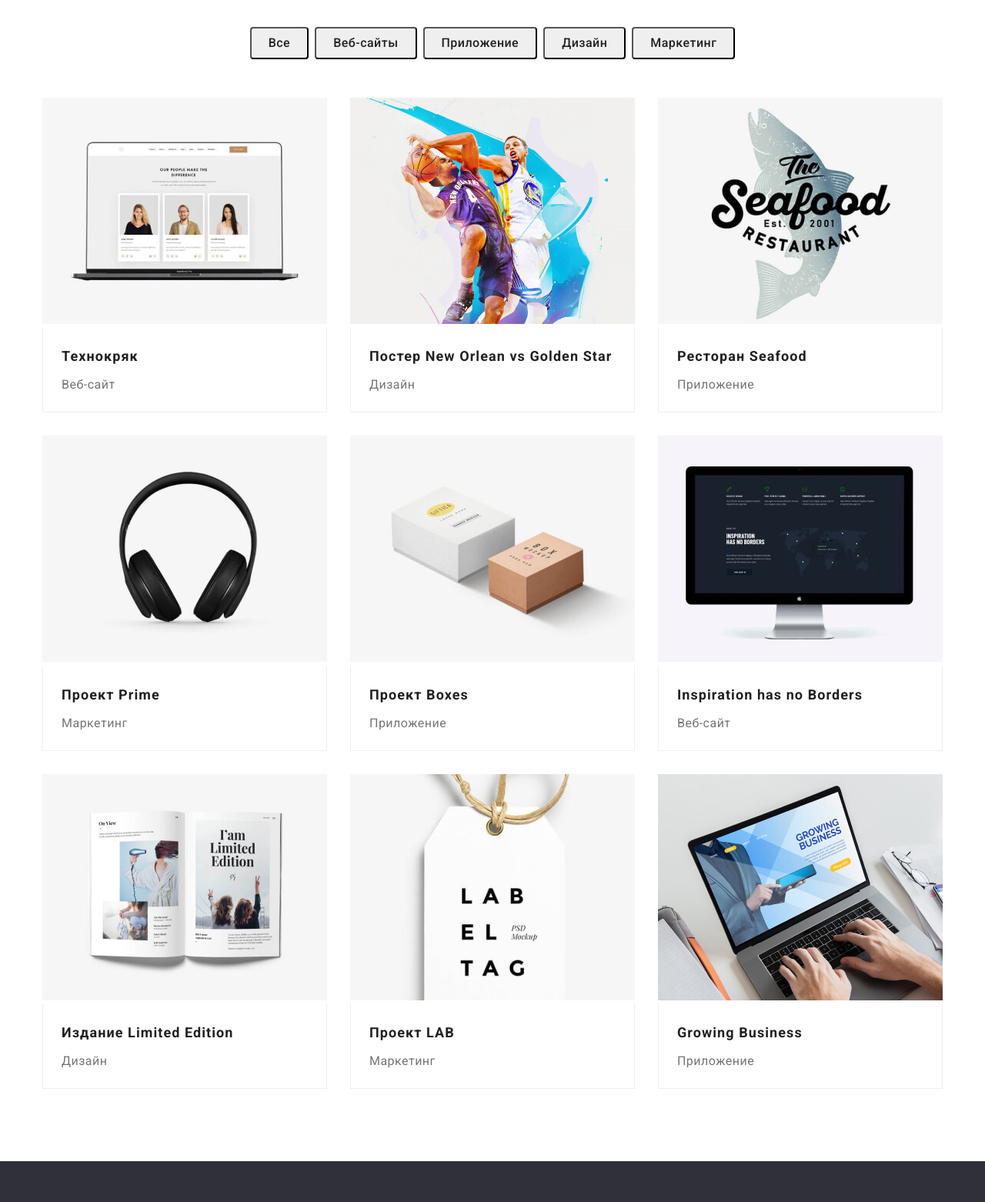
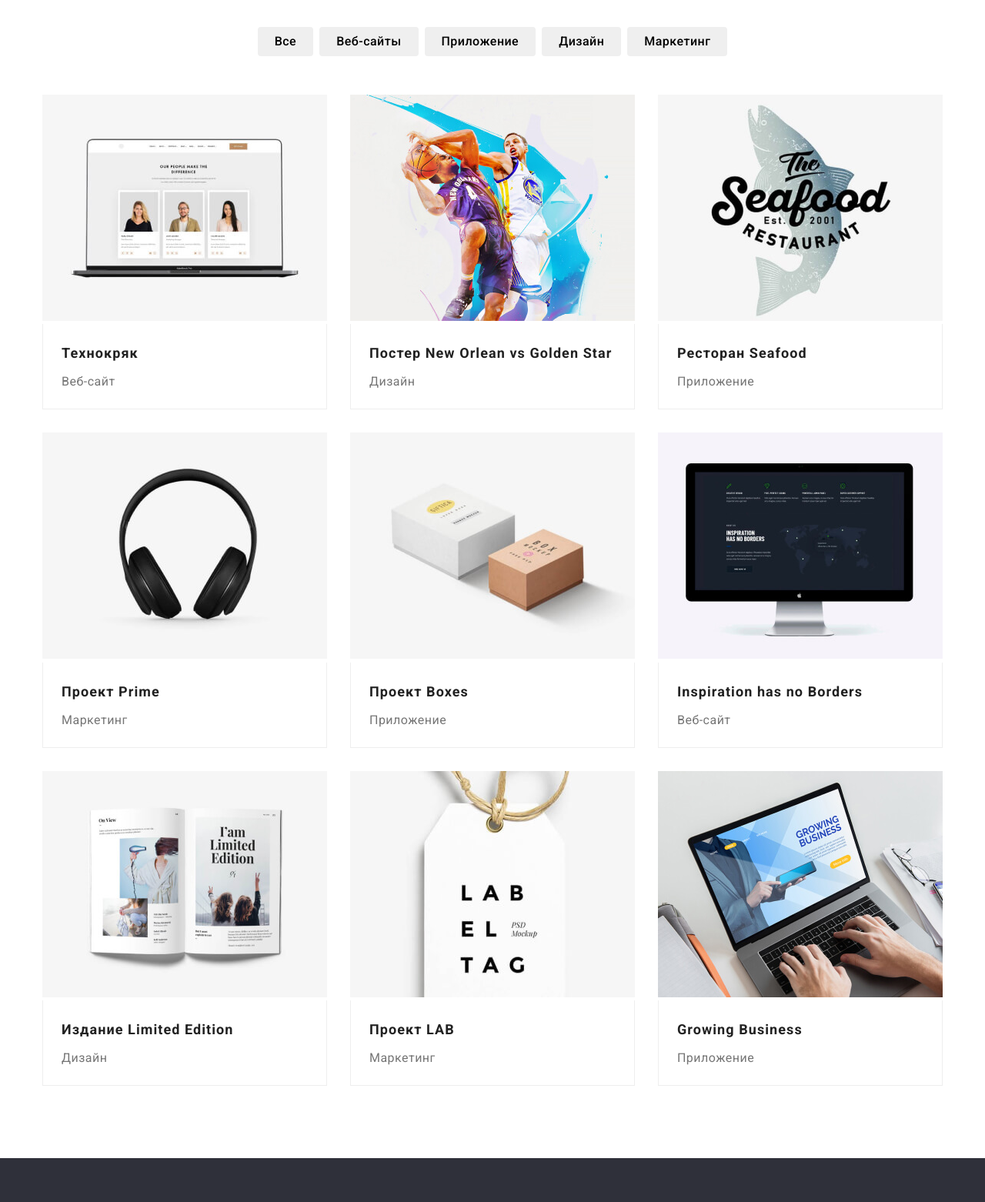
Before and after one commit to ACraft4/goit-markup-hw-04, a plain HTML site: page portfolio.html in a window 1280 px wide. Shown: the part 140-1702 px from the top of the page at 77% size. Drawn offline with nearby package versions, Linux system fonts and the light colour scheme.

Commit message:
Fix css styles
Fix problems with buttons and cards shadows

```diff
--- a/css/styles.css
+++ b/css/styles.css
@@ -10,7 +10,16 @@ body {
   font-style: normal;
   color: #212121;
 }
-
+p,
+h1,
+h2,
+h3,
+h4,
+h5,
+h6 {
+  margin-top: 0;
+  margin-bottom: 0;
+}
 /* features elements */
 .container {
   margin-left: auto;
@@ -21,6 +30,11 @@ body {
 }
 .fff {
   color: #ffffff;
+}
+.img {
+  display: block;
+  max-width: 100%;
+  height: auto;
 }
 /* .hover-focus:focus,
 .hover-focus:hover {
@@ -61,7 +75,7 @@ body {
   letter-spacing: 0.03em;
   padding: 6px 22px;
   border-radius: 4px;
-  color: #212121;
+  border: none;
 }
 .btn:hover,
 .btn:focus {
@@ -194,13 +208,14 @@ body {
   margin-right: auto;
   padding: 10px 32px;
   border-radius: 5px;
+  background-color: var(--acent-color);
   color: var(--main-color);
-  background-color: var(--acent-color);
+  border: 1px solid #000000;
 }
-.hero-button:hover {
+/* .hero-button:hover {
   color: var(--acent-color);
   background-color: var(--main-color);
-}
+} */
 /* main specialozation section */
 .main-specialization-section {
   margin: 0;
@@ -494,6 +509,7 @@ body {
 .menu-item:nth-last-child(1) {
   margin-right: 0;
 }
+/* projects */
 .project-list {
   display: flex;
   flex-wrap: wrap;
@@ -503,15 +519,24 @@ body {
   margin-right: 30px;
   margin-bottom: 30px;
 }
+.project-item {
+  box-sizing: border-box;
+}
 .project-item:nth-child(3n) {
   margin-right: 0;
 }
 .project-item:nth-last-child(-n + 3) {
   margin-bottom: 0;
 }
-.project-item:hover,
-.project-item:focus {
-  filter: drop-shadow(0px 4px 4px rgba(0, 0, 0, 0.25));
+.project-link {
+  display: inline-block;
+  width: 100%;
+  height: 100%;
+}
+.project-link:hover,
+.project-link:focus {
+  box-shadow: 0px 2px 1px -1px rgba(0, 0, 0, 0.2), 0px 1px 1px 0px rgba(0, 0, 0, 0.14),
+    0px 1px 3px 0px rgba(0, 0, 0, 0.12);
 }
 .project-title {
   font-weight: bold;
@@ -520,6 +545,7 @@ body {
   letter-spacing: 0.06em;
   margin-bottom: 4px;
   margin-top: 0;
+  color: var(--main-title-color);
 }
 .project-text {
   font-size: 16px;
@@ -531,6 +557,7 @@ body {
 }
 .poject-text-block {
   padding: 20px 24px;
-  border: 1px solid #eeeeee;
-  border-top: none;
+  border-right: 1px solid #eeeeee;
+  border-bottom: 1px solid #eeeeee;
+  border-left: 1px solid #eeeeee;
 }
--- a/portfolio.html
+++ b/portfolio.html
@@ -70,69 +70,77 @@
             <h2 class="hidden-title">Наши проекты</h2>
             <ul class="project-list list">
                 <li class="project-item">
-                    <a href=""><img src="images/port-1.jpg" alt="Открытый ноутбук с фотографиями" width="370"></a>
+                    <a class="project-link link" href=""><img src="images/port-1.jpg" alt="Открытый ноутбук с фотографиями">
                         <div class="poject-text-block link">
                             <h3 class="project-title">Технокряк</h3>
                             <p class="project-text">Веб-сайт</p>
                         </div>
+                    </a>
                 </li>
                 <li class="project-item">
-                    <a href=""><img src="images/port-2.jpg" alt="Постер с баскетболистами" width="370"></a>
+                    <a class="project-link link" href=""><img src="images/port-2.jpg" alt="Постер с баскетболистами" width="370">
                         <div class="poject-text-block">
                             <h3 class="project-title">Постер <span lang="en">New Orlean vs Golden Star</span></h3>
                             <p class="project-text">Дизайн</p>
                         </div>
+                    </a>
                 </li>
                 <li class="project-item">
-                    <a href=""><img src="images/port-3.jpg" alt="Логотип приложения ресторана Seafood оформленного под рыбу"
-                            width="370"></a>
+                    <a class="project-link link" href=""><img src="images/port-3.jpg" alt="Логотип приложения ресторана Seafood оформленного под рыбу"
+                            width="370">
                         <div class="poject-text-block">
                             <h3 class="project-title">Ресторан <span lang="en">Seafood</span></h3>
                             <p class="project-text">Приложение</p>
                         </div>
+                    </a>
                 </li>
                 <li class="project-item">
-                    <a href=""><img src="images/port-4.jpg" alt="Наушники без проводов " width="370"></a>
+                    <a class="project-link link" href=""><img src="images/port-4.jpg" alt="Наушники без проводов " width="370">
                         <div class="poject-text-block">
                             <h3 class="project-title">Проект <span lang="en">Prime</span></h3>
                             <p class="project-text">Маркетинг</p>
                         </div>
+                    </a>
                 </li>
                 <li class="project-item">
-                    <a href=""><img src="images/port-5.jpg" alt="Две коробки разного размера и цвета" width="370"></a>
+                    <a class="project-link link" href=""><img src="images/port-5.jpg" alt="Две коробки разного размера и цвета" width="370">
                         <div class="poject-text-block">
                             <h3 class="project-title">Проект <span lang="en">Boxes</span></h3>
                             <p class="project-text">Приложение</p>
                         </div>
+                    </a>
                 </li>
                 <li class="project-item">
-                    <a href=""><img src="images/port-6.jpg" alt="Монитор Aple на котором изображена карта мира в темных тонах"
-                            width="370"></a>
+                    <a class="project-link link" href=""><img src="images/port-6.jpg" alt="Монитор Aple на котором изображена карта мира в темных тонах">
                         <div class="poject-text-block">
                             <h3 class="project-title" lang="en">Inspiration has no Borders</h3>
                             <p class="project-text">Веб-сайт</p>
                         </div>
+                    </a>
                 </li>
                 <li class="project-item">
-                    <a href=""><img src="images/port-7.jpg" alt="Открытый журнал на белом фоне" width="370"></a>
+                    <a class="project-link link" href=""><img src="images/port-7.jpg" alt="Открытый журнал на белом фоне" width="370">
                         <div class="poject-text-block">
                             <h3 class="project-title">Издание <span lang="en">Limited Edition</span></h3>
                             <p class="project-text">Дизайн</p>
                         </div>
+                    </a>
                 </li>
                 <li class="project-item">
-                    <a href=""><img src="images/port-8.jpg" alt="Бирка с латинскими буквами на веревочке" width="370"></a>
+                    <a class="project-link link" href=""><img src="images/port-8.jpg" alt="Бирка с латинскими буквами на веревочке" width="370">
                         <div class="poject-text-block">
                             <h3 class="project-title">Проект <span lang="en">LAB</span></h3>
                             <p class="project-text">Маркетинг</p>
                         </div>
+                    </a>
                 </li>
                 <li class="project-item">
-                    <a href=""><img src="images/port-9.jpg" alt="Открытый ноутбук за которым кто-то работает" width="370"></a>
+                    <a class="project-link link" href=""><img src="images/port-9.jpg" alt="Открытый ноутбук за которым кто-то работает" width="370">
                         <div class="poject-text-block">
                             <h3 class="project-title" lang="en">Growing Business</h3>
                             <p class="project-text">Приложение</p>
                         </div>
+                    </a>
                 </li>
             </ul>
           </div>
```
Also changed, not shown: index.html (+1 -1 lines). Lines whose indentation alone changed are shown as unchanged.
